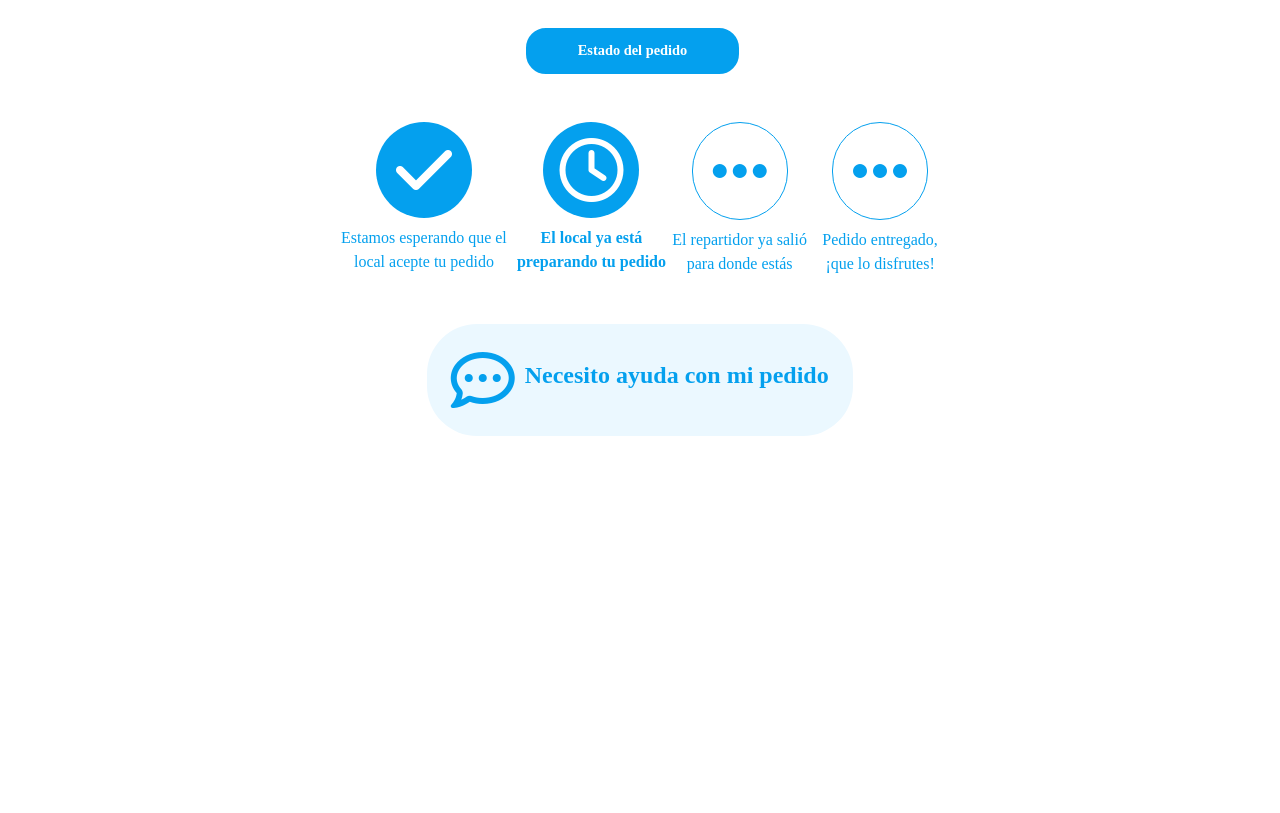
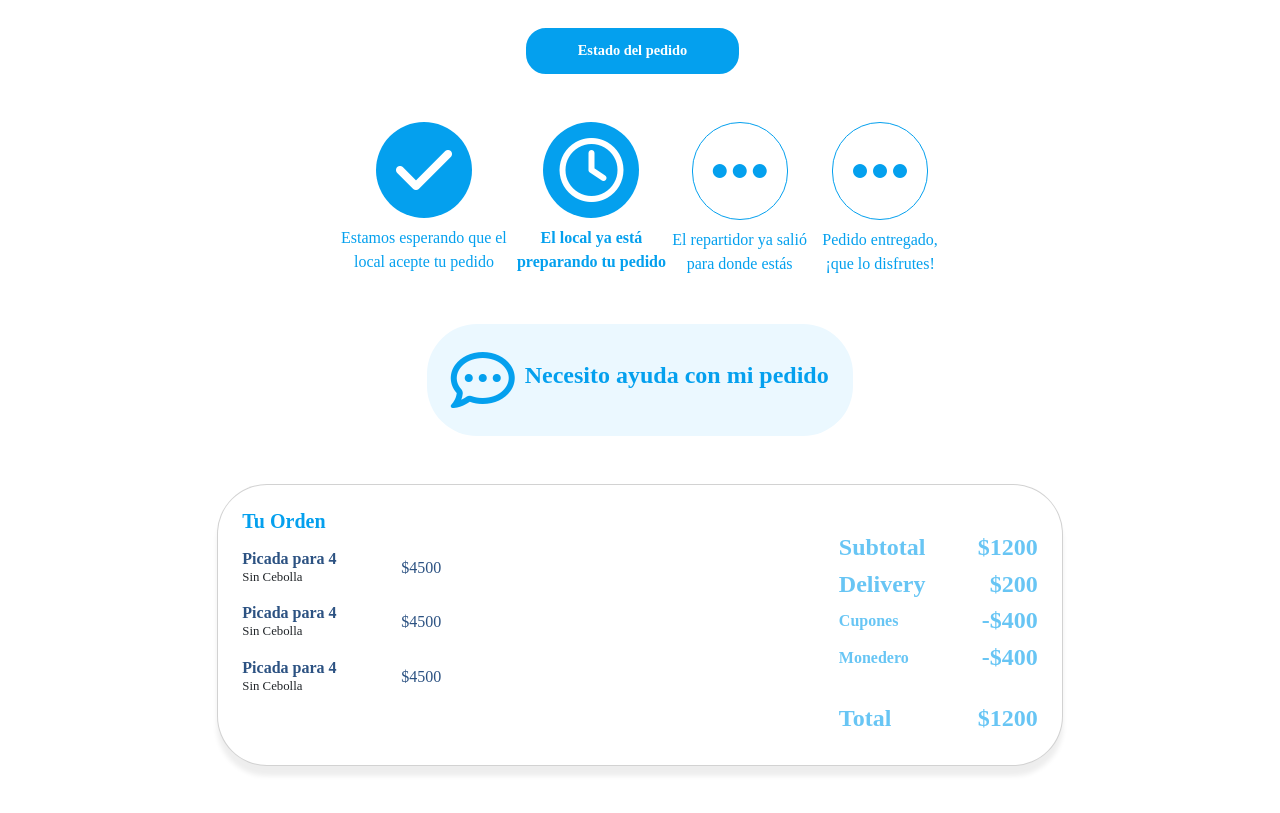
Before and after one commit to mvdcreativestudio/vico-final, a plain HTML site: page pages/seguimiento.html in a window 1280 px wide. Shown: the part 233-1046 px from the top of the page. Before the commit the page ends 800 px from the top, so only its background shows below. Drawn offline with nearby package versions, Linux system fonts and the light colour scheme.

Commit message:
Versión desktop terminada

```diff
--- a/pages/seguimiento.html
+++ b/pages/seguimiento.html
@@ -68,6 +68,68 @@
             </div>
 
 
+            <div class="row mt-5">
+                <div class="col-sm-8 container justify-content-center">
+                    <div class="card p-4">
+                        <div class="d-flex justify-content-between">
+                            <div class="col-3">
+                                <h5 class="card-title tituloSky">Tu Orden</h5>
+                                <div class="d-flex justify-content-between align-items-center mt-3">
+                                    <div>
+                                        <h6 class="tituloDark mb-0">Picada para 4</h6>
+                                        <p class="notaDeProducto">Sin Cebolla</p>
+                                    </div>
+                                    <div>
+                                        <p class="precioProductoChanguitoLateral">$4500</p>
+                                    </div>
+                                </div>
+                                <div class="d-flex justify-content-between align-items-center mt-3">
+                                    <div>
+                                        <h6 class="tituloDark mb-0">Picada para 4</h6>
+                                        <p class="notaDeProducto">Sin Cebolla</p>
+                                    </div>
+                                    <div>
+                                        <p class="precioProductoChanguitoLateral">$4500</p>
+                                    </div>
+                                </div>
+                                <div class="d-flex justify-content-between align-items-center mt-3">
+                                    <div>
+                                        <h6 class="tituloDark mb-0">Picada para 4</h6>
+                                        <p class="notaDeProducto">Sin Cebolla</p>
+                                    </div>
+                                    <div>
+                                        <p class="precioProductoChanguitoLateral">$4500</p>
+                                    </div>
+                                </div>
+                            </div>
+                            <div class="detalleDeCompra col-3">
+                                <div class="d-flex justify-content-between mt-4">
+                                    <h4 class="tituloSky tituloTuPedido">Subtotal</h4>
+                                    <h4 class="tituloSky tituloTuPedido">$1200</h4>
+                                </div>
+                                <div class="d-flex justify-content-between">
+                                    <h4 class="tituloSky tituloTuPedido">Delivery</h4>
+                                    <h4 class="tituloSky tituloTuPedido">$200</h4>
+                                </div>
+                                <div class="d-flex justify-content-between align-items-center">
+                                    <h6 class="tituloSky tituloTuPedido">Cupones</h6>
+                                    <h4 class="tituloSky tituloTuPedido">-$400</h4>
+                                </div>
+                                <div class="d-flex justify-content-between align-items-center">
+                                    <h6 class="tituloSky tituloTuPedido">Monedero</h6>
+                                    <h4 class="tituloSky tituloTuPedido">-$400</h4>
+                                </div>
+                                <div class="d-flex pt-4 justify-content-between">
+                                    <h4 class="tituloSky tituloTuPedido">Total</h4>
+                                    <h4 class="tituloSky tituloTuPedido">$1200</h4>
+                                </div>
+                            </div>
+                        </div>
+                    </div>
+                </div>
+              </div>
+
+
         </section>
 
     </main>
```
